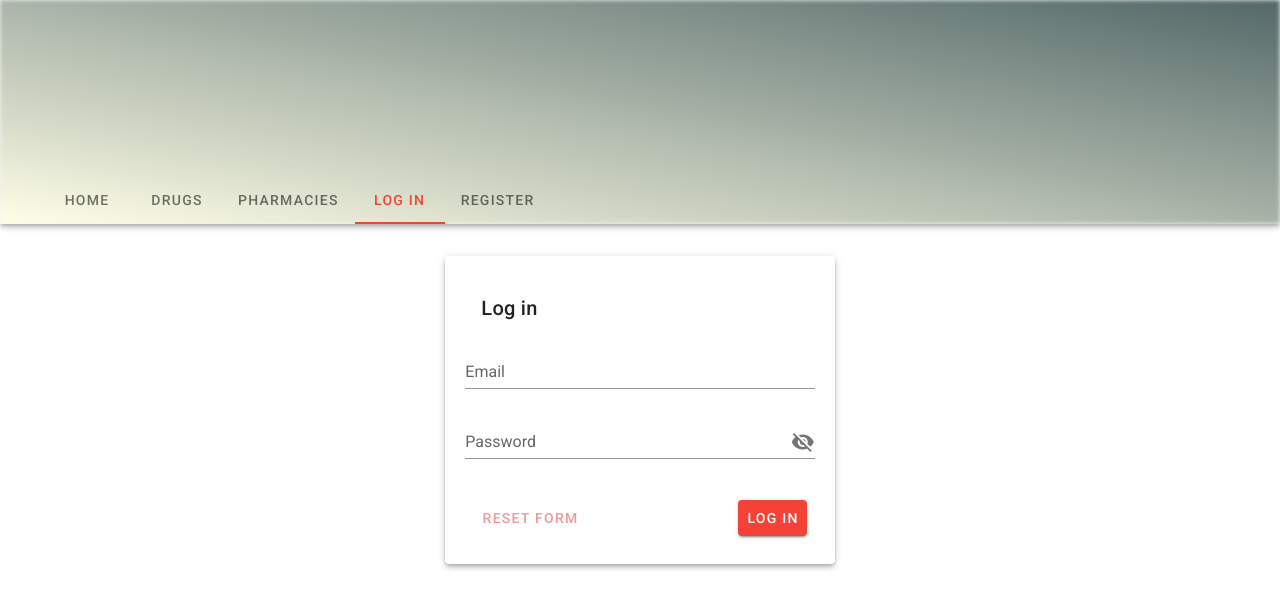
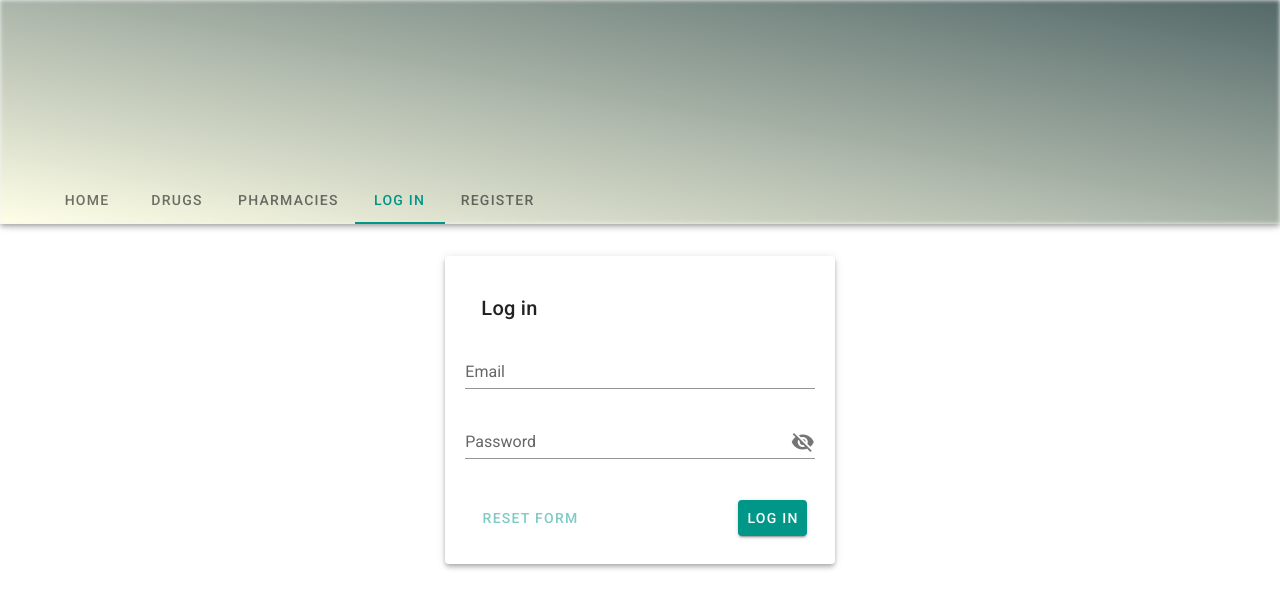
Before and after one commit to Mali-Bajo-Team/Centralized-pharmacy-information-system, a Vue app in the folder frontend-vue-js/: page /#/login in a window 1280 px wide. Shown: the top 608 px of the page. Built offline with nearby package versions, Linux system fonts and the light colour scheme.

Commit message:
chore[5.7.2]: revert test change

```diff
--- a/frontend-vue-js/src/plugins/vuetify.js
+++ b/frontend-vue-js/src/plugins/vuetify.js
@@ -9,8 +9,8 @@ export default new Vuetify({
     theme: {
       themes: {
         light: {
-          primary: colors.red.base,
-          secondary: colors.red.lighten3,
+          primary: colors.teal.base,
+          secondary: colors.teal.lighten3,
           accent: colors.yellow.base,
         },
       },
```
